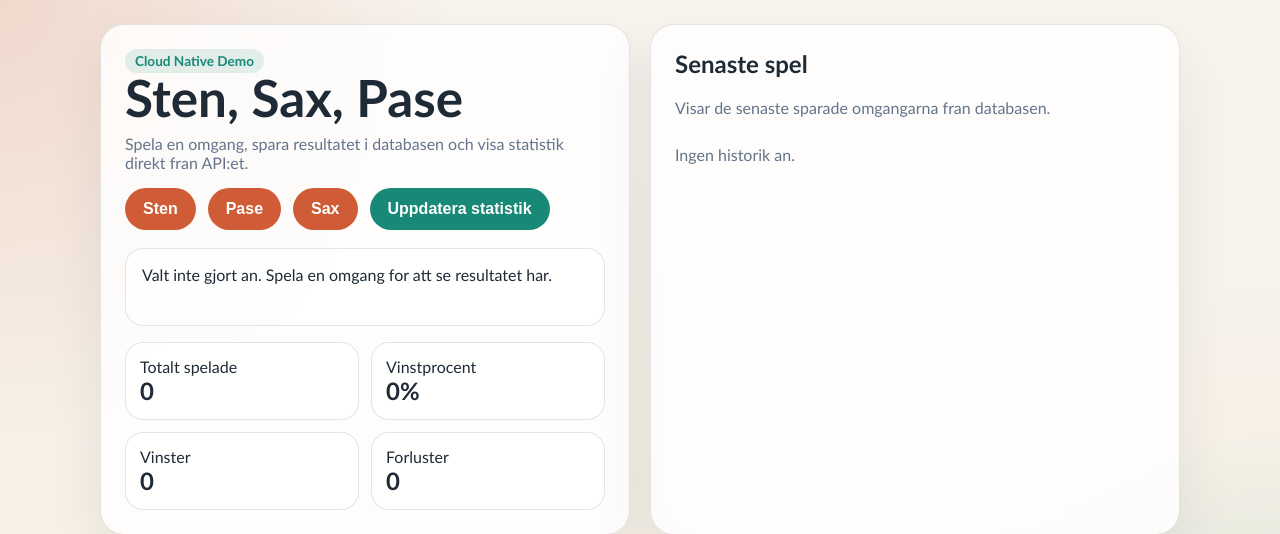
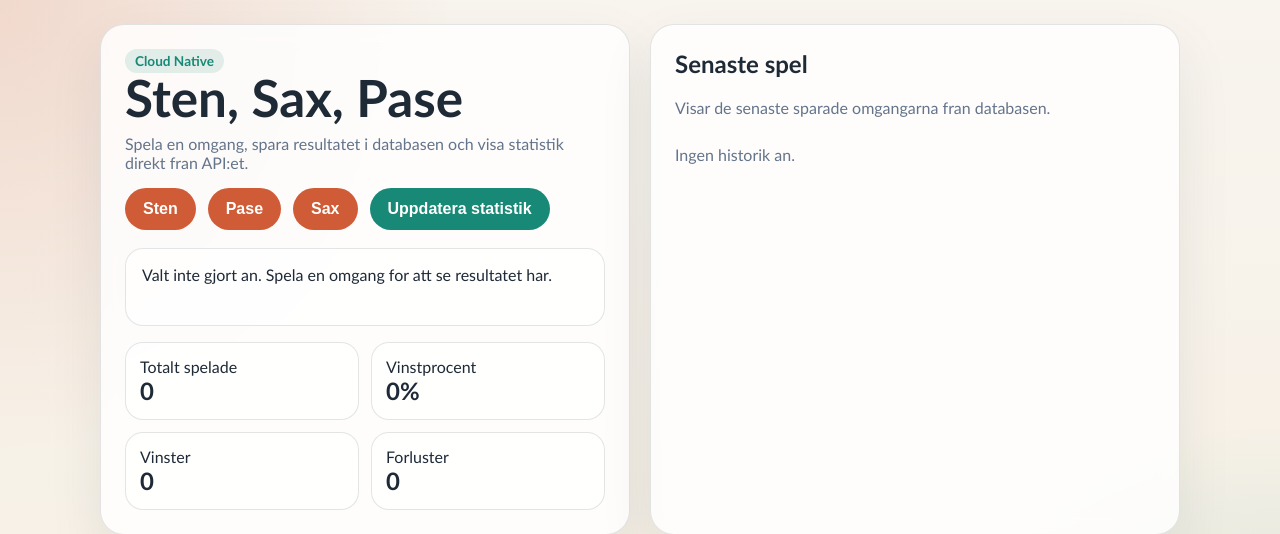
Before and after one commit to joaokeselik/rps-cloud-native, a FastAPI app: page / in a window 1280 px wide. Shown: the top 534 px of the page. Run offline with FastAPI, Linux system fonts and the light colour scheme; data that the repository does not hold is empty.

Commit message:
Rename Cloud Native page label

```diff
--- a/app/templates/index.html
+++ b/app/templates/index.html
@@ -166,7 +166,7 @@
 <body>
     <main class="layout">
         <section class="card">
-            <span class="tag">Cloud Native Demo</span>
+            <span class="tag">Cloud Native</span>
             <h1>Sten, Sax, Pase</h1>
             <p>Spela en omgang, spara resultatet i databasen och visa statistik direkt fran API:et.</p>
 
```
